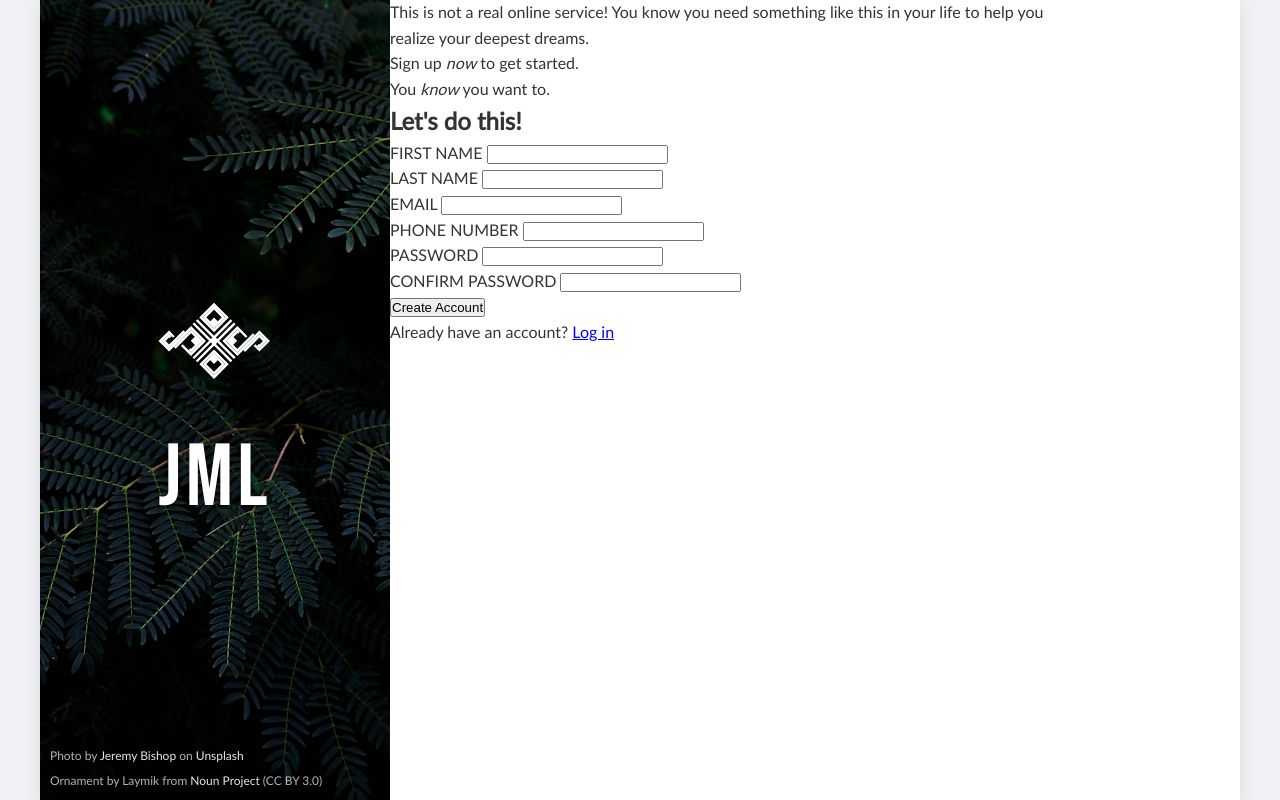
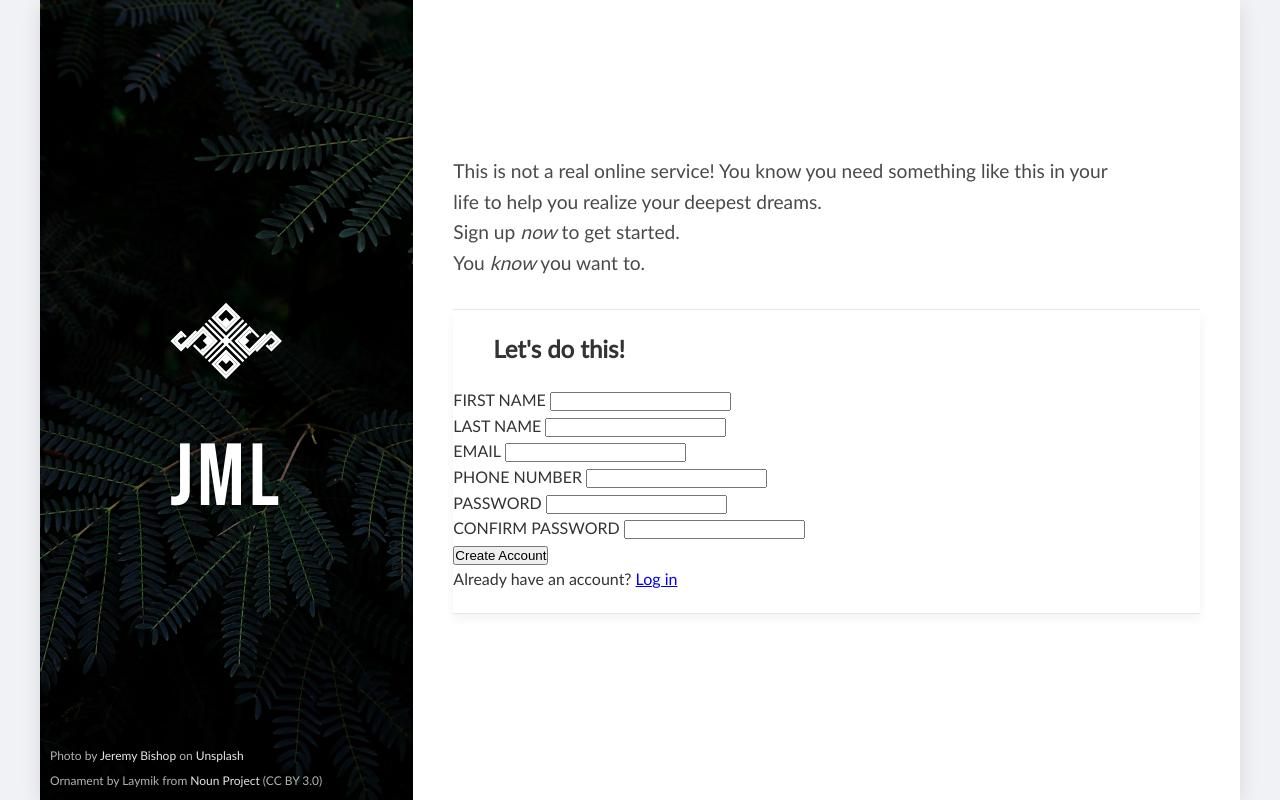
Before and after one commit to malvin149/sign-up-form, a plain HTML site: page index.html in a window 1280 px wide. Drawn offline with Linux system fonts and the light colour scheme.

Commit message:
Feat(styling): Style form section and sidebar elements
- Applied comprehensive styling to the
`.form-section`, including padding, background,
and shadow.
- Styled the `.intro-text` with appropriate font
size, weight, color, and flexible width for better
text wrapping.
- Defined styles for the main `form` element,
including padding, borders, and shadow.
- Styled the `h2` heading within the form for
consistent appearance.
- Adjusted `.overlay` opacity and
`.company-logo-svg` dimensions for improved visual
balance in the sidebar.

```diff
--- a/style.css
+++ b/style.css
@@ -66,7 +66,7 @@ body {
     align-items: center;
     color: #fff;
     position: relative;
-    min-width: 350px;
+    min-width: 320px;
 }
 
 .overlay {
@@ -75,7 +75,7 @@ body {
     left: 0;
     right: 0;
     bottom: 0;
-    background-color: rgba(0, 0, 0, 0.3);
+    background-color: rgba(0, 0, 0, 0.5);
     z-index: 1;
 }
 
@@ -98,7 +98,8 @@ body {
 }
 
 .company-logo-text {
-    font: 5.5rem 'Bebas Neue', sans-serif;
+    font-family: 'Bebas Neue', sans-serif;
+    font-size: 5.5rem;
     font-weight: normal;
     letter-spacing: 0.05em;
     line-height: 1;
@@ -134,8 +135,40 @@ body {
     text-decoration: underline;
 }
 
+.form-section {
+    flex: 2;
+    display: flex;
+    flex-direction: column;
+    justify-content: center;
+    padding: 40px;
+    background-color: #fff;
+}
+
 .intro-text {
-    min-width: 350px;
-    width: 80%;
+    font-size: 1.2rem;
+    font-weight: 500;
+    color: #4a4a4a;
+    width: 90%;
+    margin-bottom: 30px;
     text-wrap: wrap;
 }
+
+.intro-text p:last-child {
+    margin-bottom: 0;
+}
+
+form {
+    background-color: #fff;
+    padding: 20px 0;
+    box-shadow: 0 5px 10px rgba(0, 0, 0, 0.05);
+    border-top: 1px solid #e5e7eb;
+    border-bottom: 1px solid #e5e7eb;
+    margin-bottom: 30px;
+}
+
+form > h2 {
+    font-size: 1.5rem;
+    margin-bottom: 20px;
+    color: #333;
+    padding-left: 40px;
+}
```
